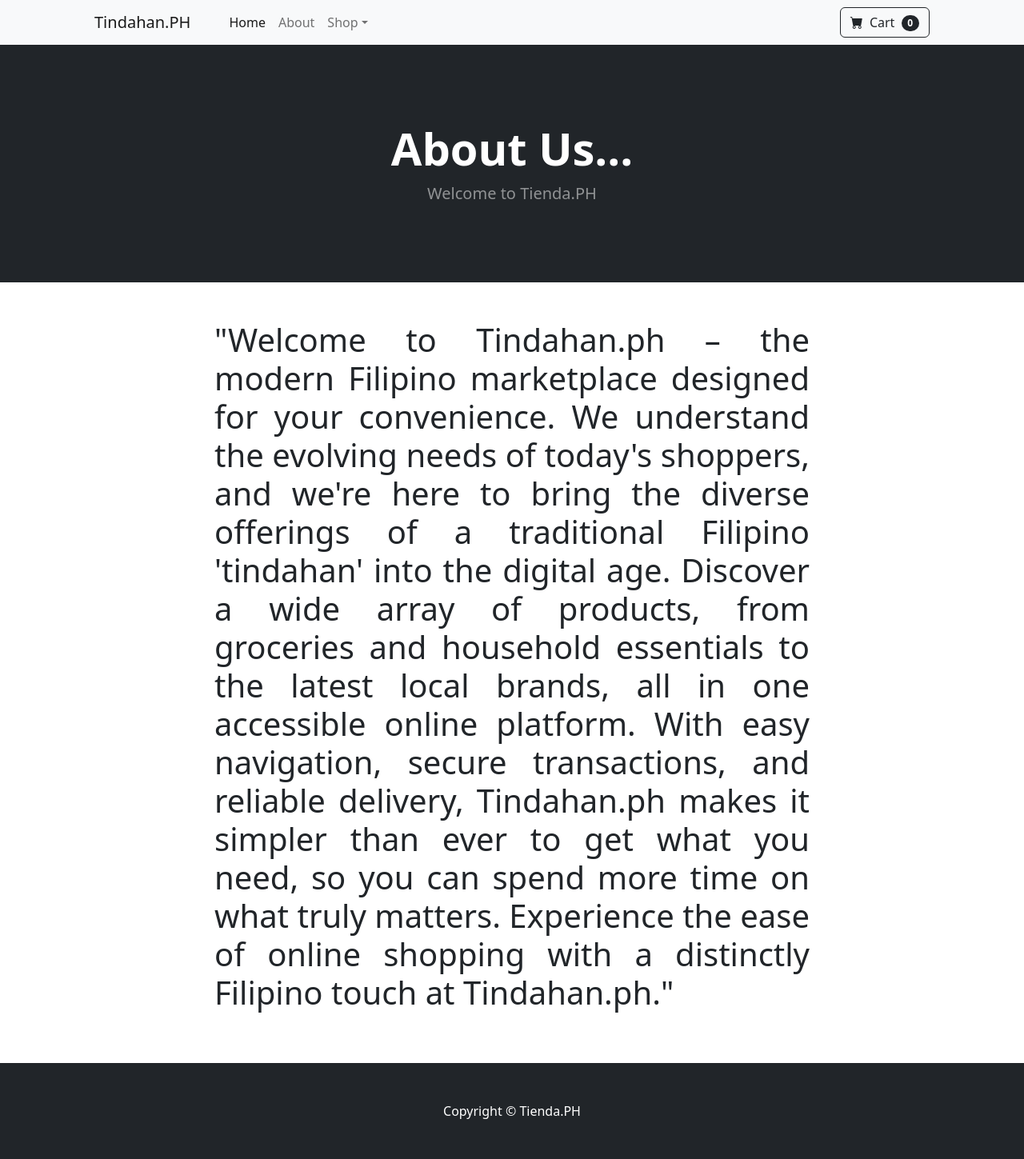
After one commit to rjs45/tindahan, a Django app: template store/templates/about.html in a window 1280 px wide. The commit adds this page. Shown: the whole page at 80% size. Run offline with Django 5.2, Linux system fonts and the light colour scheme; the template is opened without the code that fills it, so the values that code supplies are empty; some libraries are stand-ins or nearby versions.

Commit message:
templating

```diff
--- /dev/null
+++ b/store/templates/about.html
@@ -0,0 +1,36 @@
+{% extends "base.html" %}
+
+{% block content %}
+<header class="bg-dark py-5">
+            <div class="container px-4 px-lg-5 my-5">
+                <div class="text-center text-white">
+                    <h1 class="display-4 fw-bolder">About Us...</h1>
+                    <p class="lead fw-normal text-white-50 mb-0">Welcome to Tienda.PH</p>
+                </div>
+            </div>
+        </header>
+        <div class='container'>
+            <div class='row'>
+                <center>
+                    <div class='col-8'>
+                        <br>
+                        <br>
+                     <h1><p align='justify'>"Welcome to Tindahan.ph – the modern Filipino marketplace designed for your convenience.
+                        We understand the evolving needs of today's shoppers, and we're here to bring the diverse
+    offerings of a traditional Filipino 'tindahan' into the digital age. Discover a wide array
+    of products, from groceries and household essentials to the latest local brands, all in one
+    accessible online platform. With easy navigation, secure transactions, and reliable delivery,
+    Tindahan.ph makes it simpler than ever to get what you need, so you can spend more time on what truly matters.
+    Experience the ease of online shopping with a distinctly Filipino touch at Tindahan.ph."</p></h1>
+<br>
+<br>
+                    </div>
+                </center>
+
+            </div>
+
+        </div>
+
+
+
+{% endblock content %}
--- /dev/null
+++ b/store/templates/base.html
@@ -0,0 +1,31 @@
+{% load static %}
+<!DOCTYPE html>
+<html lang="en">
+    <head>
+        <meta charset="utf-8" />
+        <meta name="viewport" content="width=device-width, initial-scale=1, shrink-to-fit=no" />
+        <meta name="description" content="" />
+        <meta name="author" content="" />
+        <title>TiendaPH</title>
+        <!-- Favicon-->
+        <link rel="icon" type="image/x-icon" href="{% static 'assets/favicon.ico' %}" />
+        <!-- Bootstrap icons-->
+        <link href="https://cdn.jsdelivr.net/npm/bootstrap-icons@1.5.0/font/bootstrap-icons.css" rel="stylesheet" />
+        <!-- Core theme CSS (includes Bootstrap)-->
+        <link href="{% static 'css/styles.css'%}" rel="stylesheet" />
+    </head>
+    <body>
+        {% include 'navbar.html' %}
+
+        {% block content %}
+
+        {% endblock %}
+        <footer class="py-5 bg-dark">
+            <div class="container"><p class="m-0 text-center text-white">Copyright &copy; Tienda.PH</p></div>
+        </footer>
+        <!-- Bootstrap core JS-->
+        <script src="https://cdn.jsdelivr.net/npm/bootstrap@5.2.3/dist/js/bootstrap.bundle.min.js"></script>
+        <!-- Core theme JS-->
+        <script src="{% static 'js/scripts.js' %}"></script>
+    </body>
+</html>
--- /dev/null
+++ b/store/templates/navbar.html
@@ -0,0 +1,29 @@
+<!-- Navigation-->
+        <nav class="navbar navbar-expand-lg navbar-light bg-light">
+            <div class="container px-4 px-lg-5">
+                <a class="navbar-brand" href="{% url "home" %}">Tindahan.PH</a>
+                <button class="navbar-toggler" type="button" data-bs-toggle="collapse" data-bs-target="#navbarSupportedContent" aria-controls="navbarSupportedContent" aria-expanded="false" aria-label="Toggle navigation"><span class="navbar-toggler-icon"></span></button>
+                <div class="collapse navbar-collapse" id="navbarSupportedContent">
+                    <ul class="navbar-nav me-auto mb-2 mb-lg-0 ms-lg-4">
+                        <li class="nav-item"><a class="nav-link active" aria-current="page" href="{% url "home" %}">Home</a></li>
+                        <li class="nav-item"><a class="nav-link" href="{% url "about" %}">About</a></li>
+                        <li class="nav-item dropdown">
+                            <a class="nav-link dropdown-toggle" id="navbarDropdown" href="#" role="button" data-bs-toggle="dropdown" aria-expanded="false">Shop</a>
+                            <ul class="dropdown-menu" aria-labelledby="navbarDropdown">
+                                <li><a class="dropdown-item" href="#!">All Products</a></li>
+                                <li><hr class="dropdown-divider" /></li>
+                                <li><a class="dropdown-item" href="#!">Popular Items</a></li>
+                                <li><a class="dropdown-item" href="#!">New Arrivals</a></li>
+                            </ul>
+                        </li>
+                    </ul>
+                    <form class="d-flex">
+                        <button class="btn btn-outline-dark" type="submit">
+                            <i class="bi-cart-fill me-1"></i>
+                            Cart
+                            <span class="badge bg-dark text-white ms-1 rounded-pill">0</span>
+                        </button>
+                    </form>
+                </div>
+            </div>
+        </nav>
--- a/store/urls.py
+++ b/store/urls.py
@@ -2,5 +2,6 @@ from django.urls import path
 from . import views
 
 urlpatterns = [
-    path('', views.home, name='home')
+    path('', views.home, name='home'),
+    path('about/', views.about, name='about')
 ]
--- a/store/views.py
+++ b/store/views.py
@@ -4,3 +4,6 @@ from . models import Product
 def home(request):
     products = Product.objects.all()
     return render(request, 'home.html', {'products':products})
+
+def about(request):
+    return render(request, 'about.html', {})
```
Also changed, not shown: store/templates/home.html (+4 -57 lines).
